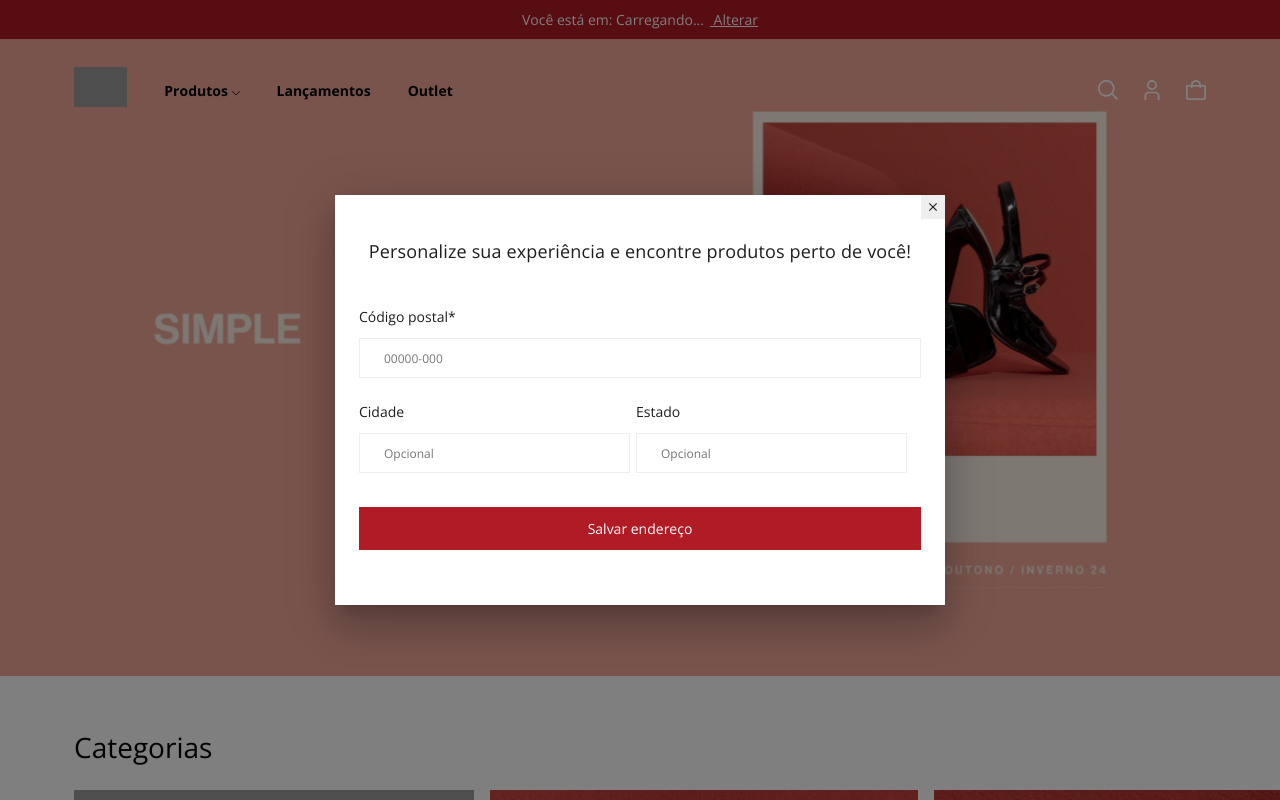
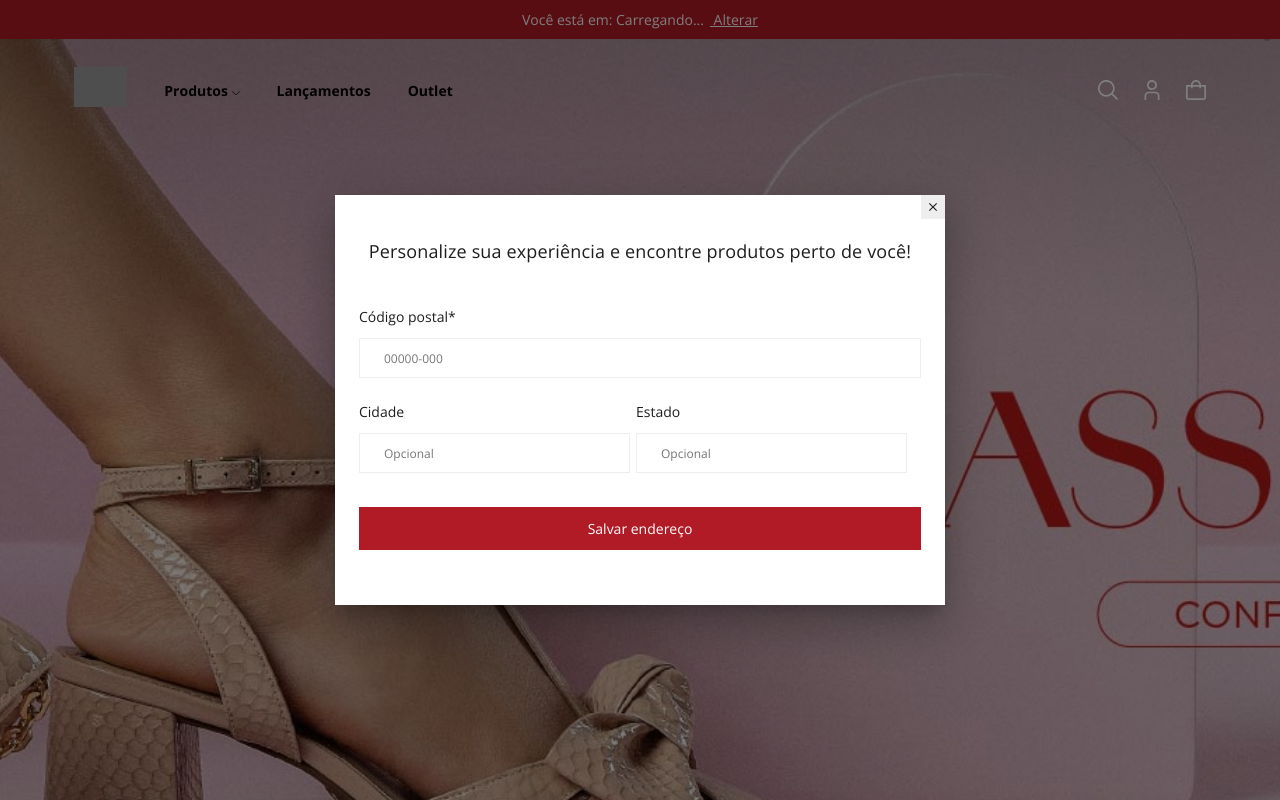
Before and after one commit to ViniDill/wecode, a React (Create React App) app: page /home in a window 1280 px wide. Shown: the top 800 px of the page. Built offline with nearby package versions, Linux system fonts and the light colour scheme; grey boxes are pictures that could not be loaded.

Commit message:
feat: ajustados sliders dos banners

```diff
--- a/package.json
+++ b/package.json
@@ -18,6 +18,7 @@
     "react-slick": "^0.30.3",
     "sass": "^1.72.0",
     "slick-carousel": "^1.8.1",
+    "swiper": "^11.2.1",
     "web-vitals": "^2.1.4"
   },
   "scripts": {
--- a/src/Components/Launches/index.jsx
+++ b/src/Components/Launches/index.jsx
@@ -3,6 +3,14 @@ import LaunchesCard from "../LaunchesCard";
 import AddToCartDialog from "../AddToCartDialog";
 import "../../Styles/Components/launches.scss";
 import { getProducts } from "../../utils";
+import "../../Styles/Components/principalBanner.scss";
+import { Swiper, SwiperSlide } from 'swiper/react';
+import { register } from "swiper/element/bundle";
+import "swiper/scss/pagination"
+import "swiper/scss/navigation"
+import 'swiper/scss';
+
+register();
 
 const Launches = () => {
   const [products, setProducts] = useState([]);
@@ -21,8 +29,6 @@ const Launches = () => {
 
   const handleAddClick = (product) => {
     setSelectedProduct(product);
-
-    // Configurar os tamanhos indisponíveis específicos para o produto
     const sizesUnavailableForProduct = product.unavailableSizes || [];
     setUnavailableSizes(sizesUnavailableForProduct);
   };
@@ -31,16 +37,41 @@ const Launches = () => {
     <div className="launches">
       <h2>Lançamentos</h2>
       <div className="launches-container">
+        <Swiper
+          slidesPerView={5}
+          pagination={{ clickable: true }}
+          navigation
+          autoplay={{
+            delay: 3000,
+            pauseOnMouseEnter: true,
+          }}
+          breakpoints={{
+            640: {
+              slidesPerView: 1,
+            },
+            768: {
+              slidesPerView: 2,
+            },
+            1024: {
+              slidesPerView: 3,
+            },
+            1280: {
+              slidesPerView: 5,
+            },
+          }}
+        >
           {products.map((product) => (
+            <SwiperSlide key={product.id}>
               <LaunchesCard
-            key={product.id}
                 image={`${getFileName(product.image)}.png`}
                 description={product.name}
                 price={product.price.amount}
                 discount={product.price.isDiscount}
                 onAddClick={() => handleAddClick(product)} // Passa o produto selecionado
               />
+            </SwiperSlide>
           ))}
+        </Swiper>
       </div>
 
       {selectedProduct && (
--- a/src/Components/PrincipalBanner/index.jsx
+++ b/src/Components/PrincipalBanner/index.jsx
@@ -1,14 +1,29 @@
 import React from "react";
 import "../../Styles/Components/principalBanner.scss";
+import { Swiper, SwiperSlide } from 'swiper/react';
+import { register } from "swiper/element/bundle";
+import "swiper/scss/pagination"
+import 'swiper/scss';
+
+register();
 
 function PrincipalBanner() {
 
   return (
-    <>
-    <div className='banner-container' >
-      <img className='banner-container-image' src="../static/images/icons/banner-principal-2.svg" alt="Erro" />
-    </div>
-    </>
+    <Swiper
+      slidesPerView={1}
+      pagination={{clickable: true}}
+      navigation
+      autoplay
+    >
+      <SwiperSlide>
+        <img className='banner-container-image' src="../static/images/icons/banner-principal-2.svg" alt="Erro" />
+      </SwiperSlide>
+      <SwiperSlide>
+        <img className='banner-container-image' src="../static/images/icons/banner-principal-1.svg" alt="Erro" />
+      </SwiperSlide>
+      ...
+    </Swiper>
   );
 }
 
--- a/src/Styles/Components/addToCartDialog.scss
+++ b/src/Styles/Components/addToCartDialog.scss
@@ -10,6 +10,7 @@
     display: flex;
     justify-content: center;
     align-items: center;
+    z-index: 1000;
   }
 
   .dialog-content {
--- a/src/Styles/Components/launches.scss
+++ b/src/Styles/Components/launches.scss
@@ -1,12 +1,51 @@
 @use "../Base/variables";
 
-.launches{
-    margin-top: variables.$space-medium;
-    padding: 0 variables.$space-xlarge;
-
+.launches {
+  margin-top: variables.$space-medium;
+  padding: 0 variables.$space-xlarge;
 }
 
 .launches-container {
+  padding: variables.$space-small;
+  position: relative;  // Necessário para o posicionamento absoluto da pagination e das setas
+}
+
+.swiper {
+  .swiper-pagination {
+    position: absolute;
+    top: 10px;    // Ajuste a distância do topo
+    right: 50%;   // Centraliza a pagination horizontalmente
+    transform: translateX(50%); // Ajusta para que a pagination fique centralizada
     display: flex;
-    gap: variables.$space-small;
+    justify-content: center;  // Centraliza os pontos da pagination
+    gap: 10px;   // Ajuste a distância entre os pontos
+  }
+
+  .swiper-button-next, .swiper-button-prev {
+    position: absolute;
+    top: 50%;
+    transform: translateY(-50%);
+    z-index: 10;  // Garante que as setas fiquem sobrepondo a pagination
+
+    // Ajuste das setas para ficarem ao redor dos pontos
+    background-color: rgba(0, 0, 0, 0.5); // Exemplo de fundo transparente
+    padding: 5px;  // Ajuste do tamanho das setas
+
+    // Para a seta direita
+    &.swiper-button-next {
+      right: -30px;  // Ajuste para a seta direita
+    }
+
+    // Para a seta esquerda
+    &.swiper-button-prev {
+      left: -30px;   // Ajuste para a seta esquerda
+    }
+  }
+
+  .swiper-slide {
+    display: flex;
+    justify-content: center;  // Garantir que os slides fiquem centralizados
+    align-items: center;
+    padding: 0 variables.$space-small;  // Ajuste o espaçamento entre os slides
+  }
 }
--- a/src/Styles/Components/principalBanner.scss
+++ b/src/Styles/Components/principalBanner.scss
@@ -1,9 +1,13 @@
 @use "../Base/variables";
 
-.banner-container {
-    width: 100%;
-}
+.swiper-container {
+    position: relative; /* Para que a paginação seja posicionada em relação ao swiper */
+  }
 
-.banner-container-image{
-    width: 100%;
-}
+  .swiper-pagination {
+    position: absolute;
+    top: 10px; /* Ajuste a posição para onde você quer que fique */
+    left: 50%;
+    transform: translateX(-50%);
+    z-index: 10; /* Garantir que a paginação fique sobre a imagem */
+  }
--- a/src/utils.js
+++ b/src/utils.js
@@ -36,6 +36,41 @@ export function getProducts() {
                  id: 5,
                  unavailableSizes: [34, 36, 39],
              },
+             {
+                 name: 'Scarpin Sligback Bebecê Salto Médio Taça Detalhe Metalizado',
+                 image: '/static/images/produtos/produto-1.png',
+                 price: { amount: 179.9, isDiscount: null },
+                 id: 6,
+                 unavailableSizes: [36, 38, 40],
+             },
+             {
+                 name: 'Coturno Feminino Bebecê Tratorado Detalhe Tachas',
+                 image: '/static/images/produtos/produto-2.png',
+                 price: { amount: 349.9, isDiscount: 315 },
+                 id: 7,
+                 unavailableSizes: [35, 37, 42],
+             },
+             {
+                 name: 'Sandália Braco Blanc Tratorada...',
+                 image: '/static/images/produtos/produto-4.png',
+                 price: { amount: 459.90, isDiscount: 319.89 },
+                 id: 8,
+                 unavailableSizes: [34, 39, 41],
+             },
+             {
+                 name: 'Scarpin Bebecê Salto Alto Taça Com Fivela',
+                 image: '/static/images/produtos/produto-3.png',
+                 price: { amount: 159.90, isDiscount: null },
+                 id: 9,
+                 unavailableSizes: [35, 38, 40, 42],
+             },
+             {
+                 name: 'Slingback Branco Tiras Bico Fino Couro',
+                 image: '/static/images/produtos/produto-5.png',
+                 price: { amount: 379.9, isDiscount: null },
+                 id: 10,
+                 unavailableSizes: [34, 36, 39],
+             },
          ]);
      });
  }
```
Also changed, not shown: 1 other file (tests, documents, lock files or other folders). Lines whose indentation alone changed are shown as unchanged.
